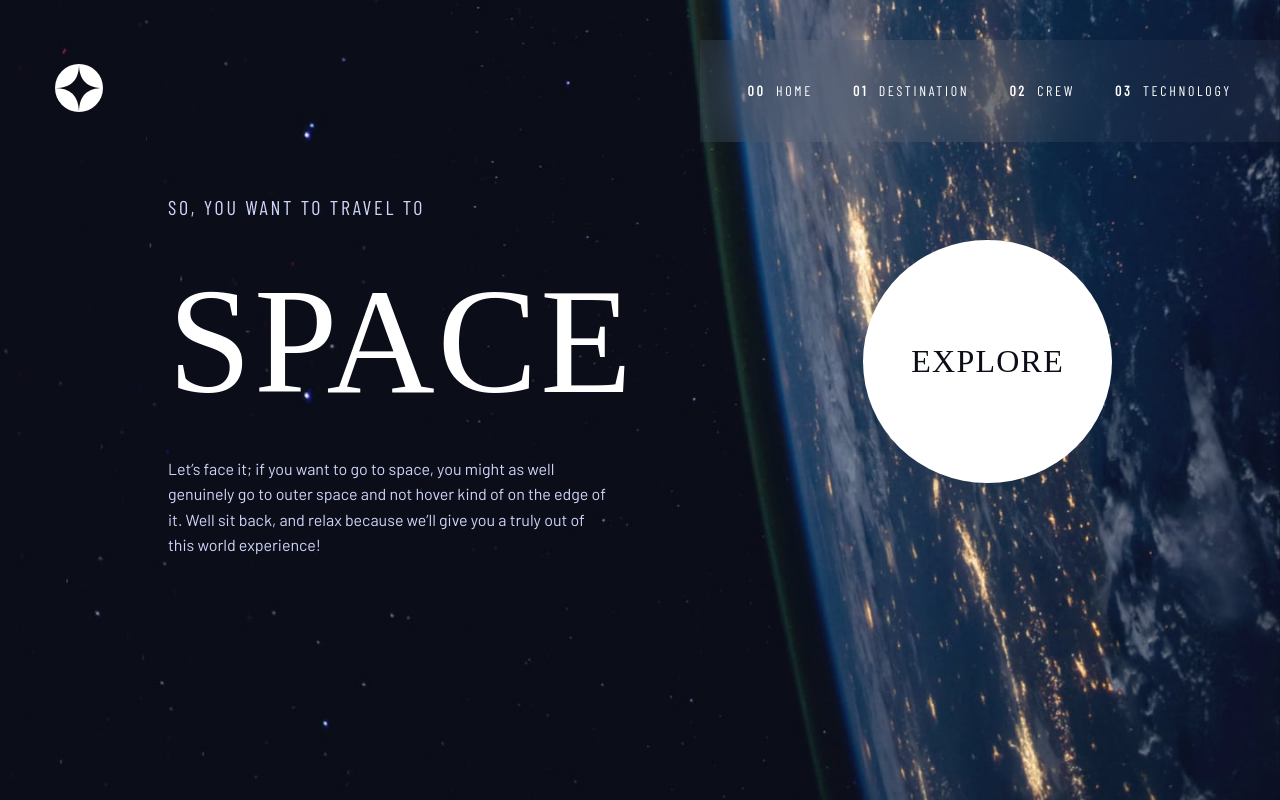
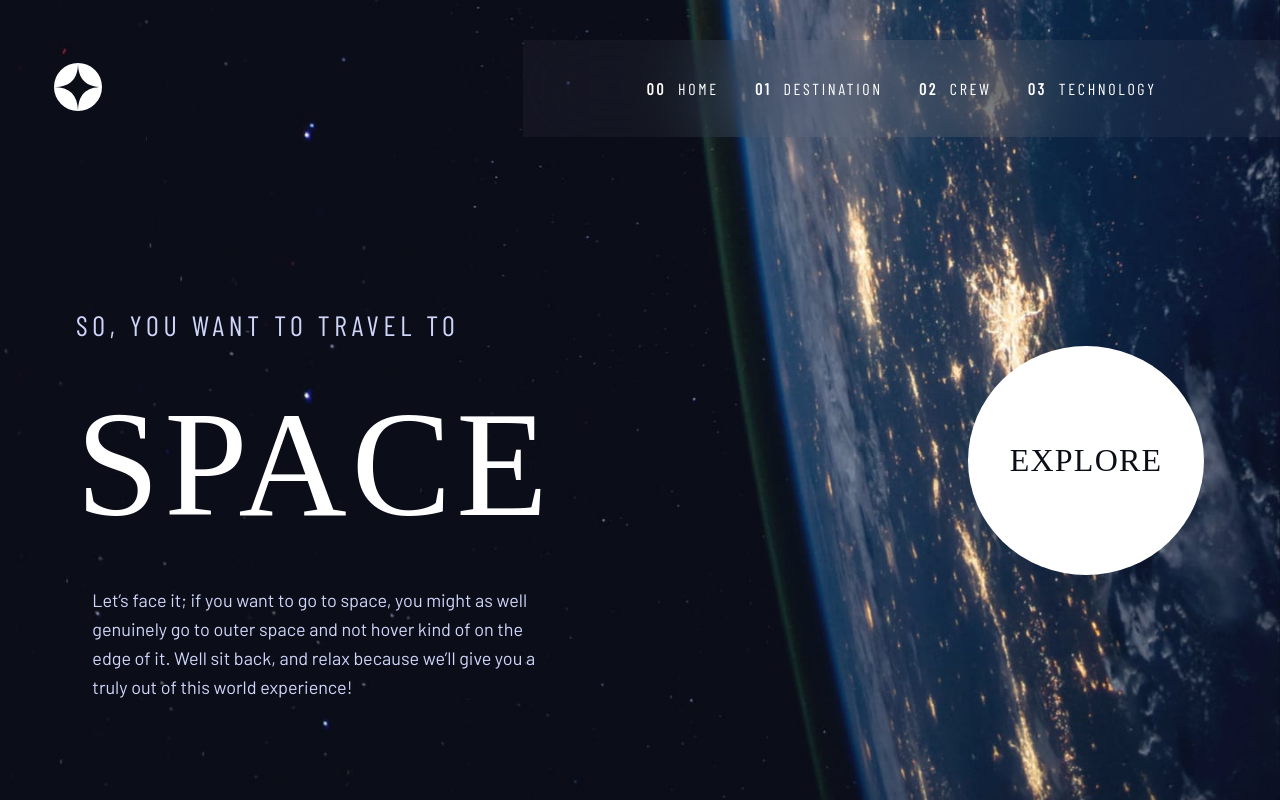
Before and after one commit to samuel-adu/space-tourism-website, a React (Create React App) app: page / in a window 1280 px wide. Built offline with nearby package versions, Linux system fonts and the light colour scheme; the HTML template or start-up script is replaced by a standard one; a web font is replaced by a local one.

Commit message:
refactor: destination page style update

```diff
--- a/src/App.css
+++ b/src/App.css
@@ -10,9 +10,8 @@
 body {
   margin: 0;
   font-family: var(--ff-body);
-  font-size: var(--fs-500);
+  font-size: var(--fs-400);
   font-weight: 400;
-  line-height: 1.6;
   color: var(--clr-accent);
   /* background-color: var(--bg-dark); */
 }
@@ -29,6 +28,13 @@ a {
 
 ul {
   list-style: none;
+  padding: 0;
+  margin: 0;
+}
+
+li {
+  padding: 0;
+  margin: 0;
 }
 
 button {
@@ -39,13 +45,26 @@ button {
 
 /* * Typography ======================================================*/
 
+h1,
+h2,
+h3,
+h4,
+h5,
+h6 {
+  line-height: 1.1;
+}
+
+p {
+  line-height: 1.6;
+}
+
 .page-heading {
   font-family: var(--ff-heading);
   font-size: var(--fs-500);
   font-weight: 400;
   text-transform: uppercase;
   letter-spacing: 2.7px;
-  color: var(--clr-secondary);
+  color: var(--clr-light);
   margin-bottom: 2em;
 }
 
@@ -68,7 +87,7 @@ button {
   font-family: var(--ff-headline);
   font-weight: 400;
   text-transform: uppercase;
-  color: var(--clr-secondary);
+  color: var(--clr-light);
 }
 
 .body-text {
@@ -103,11 +122,13 @@ button {
 }
 
 /* * Layout styles */
+.page {
+  text-align: center;
+}
 
 .tab {
   display: flex;
   gap: 1em;
-  align-items: center;
   justify-content: center;
   margin-top: 1.75em;
   margin-bottom: 1.5em;
@@ -115,13 +136,13 @@ button {
 
 .tab-btn {
   background-color: var(--bg-dark);
-  border: 1px solid var(--clr-secondary);
+  border: 1px solid var(--clr-light);
   border-radius: 50%;
   cursor: pointer;
 }
 
 .underline {
-  background-color: var(--clr-secondary);
+  background-color: var(--clr-light);
   height: 1px;
   width: 100%;
   margin-bottom: 1.5em;
@@ -139,10 +160,37 @@ button {
   .container {
     padding-inline: 2em;
   }
+
+  .page-heading {
+    text-align: left;
+  }
+
+  .body-text {
+    width: 573px;
+    margin-inline: auto;
+  }
 }
+
 @media (min-width: 1024px) {
   .container {
-    max-width: 1024px;
-    margin: 0 auto;
+    max-width: 1200px;
+    margin-inline: auto;
+  }
+
+  .page {
+    text-align: left;
+  }
+
+  .page-content {
+    display: flex;
+    justify-content: space-between;
+  }
+
+  .body-text {
+    width: 444px;
+  }
+
+  .tab {
+    justify-content: flex-start;
   }
 }
--- a/src/components/navbar/Navbar.jsx
+++ b/src/components/navbar/Navbar.jsx
@@ -30,23 +30,33 @@ function Navbar() {
         <button onClick={toggleNav} className="nav-btn nav__close-btn">
           <img src={cross} alt="nav toggle" />
         </button>
-        <div className="nav__list">
+        <div>
+          <ul className="nav__list">
+            <li className="nav__item">
               <Link onClick={toggleNav} className="nav__link" to="./">
                 <span aria-hidden="true">00</span>
                 Home
               </Link>
+            </li>
+            <li className="nav__item">
               <Link onClick={toggleNav} className="nav__link" to="destination">
                 <span aria-hidden="true">01</span>
                 Destination
               </Link>
+            </li>
+            <li className="nav__item">
               <Link onClick={toggleNav} className="nav__link" to="crew">
                 <span aria-hidden="true">02</span>
                 Crew
               </Link>
+            </li>
+            <li className="nav__item">
               <Link onClick={toggleNav} className="nav__link" to="technology">
                 <span aria-hidden="true">03</span>
                 Technology
               </Link>
+            </li>
+          </ul>
         </div>
       </nav>
     </div>
--- a/src/components/navbar/navbar.css
+++ b/src/components/navbar/navbar.css
@@ -3,6 +3,7 @@
   align-items: center;
   justify-content: space-between;
   padding: 1.5em;
+  margin-bottom: 1em;
 }
 
 nav {
@@ -15,8 +16,6 @@ nav {
   width: 66.66%;
   background: rgba(255, 255, 255, 0.04);
   backdrop-filter: blur(40.7742px);
-  padding-inline: 2em;
-  padding-top: 7.375em;
   transform: translateX(100%);
   opacity: 0;
   transition: all 0.5s;
@@ -27,12 +26,6 @@ nav {
   opacity: 1;
   transform: translateX(0);
   z-index: 5;
-}
-
-.nav__list {
-  display: flex;
-  flex-direction: column;
-  gap: 2em;
 }
 
 .nav-btn {
@@ -46,6 +39,18 @@ nav {
   top: 3em;
 }
 
+.nav__list {
+  padding-inline: 2em;
+  padding-top: 7.375em;
+  display: flex;
+  flex-direction: column;
+  gap: 1em;
+}
+
+.nav__item {
+  padding-block: 0.5em;
+}
+
 .nav__link {
   font-family: var(--ff-heading);
   font-size: var(--fs-nav);
@@ -53,6 +58,17 @@ nav {
   color: var(--clr-light);
   text-decoration: none;
   letter-spacing: 2.7px;
+  line-height: 1.2;
+}
+
+.nav__item:hover,
+.nav__item:focus {
+  border-bottom: 3px solid var(--clr-light);
+  opacity: 0.5;
+}
+
+.nav__item.active {
+  border-bottom: 3px solid var(--clr-light);
 }
 
 .nav__link span {
@@ -62,7 +78,8 @@ nav {
 
 @media (min-width: 640px) {
   .navbar {
-    padding: 1.25em 2em;
+    padding: 1.5em 2.4375em;
+    margin-bottom: 2.5em;
   }
 
   nav {
@@ -74,11 +91,17 @@ nav {
     transform: translateX(0);
     height: auto;
     width: auto;
-    padding: 2em 2.4em;
   }
 
   .nav__list {
     flex-direction: row;
+    padding-inline: 2.4375em;
+    padding-top: 0;
+    gap: 2em;
+  }
+
+  .nav__item {
+    padding-block: 2.4375em;
   }
 
   .nav__link span {
@@ -92,11 +115,20 @@ nav {
 
 @media (min-width: 1024px) {
   .navbar {
-    padding: 3.2em 2.75em;
+    padding: 3.5em 3em;
+    margin-bottom: 1em;
   }
 
   nav {
-    top: 2em;
+    top: 2.2em;
+  }
+
+  .nav__list {
+    padding-inline: 6.85em;
+  }
+
+  .nav__item {
+    padding-block: 2.1em;
   }
 
   .nav__link span {
--- a/src/components/routes/crew/Crew.jsx
+++ b/src/components/routes/crew/Crew.jsx
@@ -23,13 +23,15 @@ function Crew() {
   const { name, images, role, bio } = crew;
 
   return (
-    <div className="crew">
+    <div className="page crew-page">
       <div className="background bg-crew"></div>
       <div className="container">
         <h1 className="page-heading">
           <span aria-hidden="true">02</span>Meet Your Crew
         </h1>
 
+        <div className="page-content">
+          <div>
             <div className="preview-img">
               <img src={require(`../../../${images.png}`)} alt="douglas" />
             </div>
@@ -37,6 +39,7 @@ function Crew() {
             <div className="underline"></div>
 
             <div className="tab">{tabButton}</div>
+          </div>
 
           <div>
             <h2 className="crew-role">{role}</h2>
@@ -45,6 +48,7 @@ function Crew() {
           </div>
         </div>
       </div>
+    </div>
   );
 }
 
--- a/src/components/routes/crew/crew.css
+++ b/src/components/routes/crew/crew.css
@@ -13,7 +13,7 @@
   font-size: var(--fs-500);
   line-height: 1.1;
   text-transform: uppercase;
-  color: var(--clr-secondary);
+  color: var(--clr-light);
   opacity: 0.5;
   margin-bottom: 0.5em;
 }
@@ -24,7 +24,7 @@
   font-size: var(--fs-600);
   line-height: 1.1;
   text-transform: uppercase;
-  color: var(--clr-secondary);
+  color: var(--clr-light);
   margin-bottom: 0.5em;
 }
 
--- a/src/components/routes/destination/Destination.jsx
+++ b/src/components/routes/destination/Destination.jsx
@@ -25,14 +25,14 @@ function Destination() {
   const { name, description, travel, distance, images } = destination;
 
   return (
-    <div className="destination">
+    <div className="page destination-page">
       <div className="background bg-destination"></div>
       <div className="container">
         <h1 className="page-heading">
           <span aria-hidden="true">01</span>Pick your destination
         </h1>
 
-        <article>
+        <article className="page-content">
           <div className="preview-img">
             <img src={require(`../../../${images.png}`)} alt={name} />
           </div>
@@ -45,7 +45,7 @@ function Destination() {
 
             <div className="underline"></div>
 
-            <div>
+            <div className="destination-details">
               <div>
                 <h3 className="page-subheading">Avg. Distance</h3>
                 <p className="headline-text destination-info">{distance}</p>
--- a/src/components/routes/home/Home.jsx
+++ b/src/components/routes/home/Home.jsx
@@ -3,18 +3,20 @@ import "./home.css";
 
 function Home() {
   return (
-    <div className="home container">
+    <div className="page homepage">
       <div className="background bg-home"></div>
-      <div>
+      <div className="container">
+        <div className="page-content">
+          <div className="">
             <h1 className="main-heading">
               So, you want to travel to<span>space</span>
             </h1>
 
             <p className="body-text">
-          Let’s face it; if you want to go to space, you might as well genuinely
-          go to outer space and not hover kind of on the edge of it. Well sit
-          back, and relax because we’ll give you a truly out of this world
-          experience!
+              Let’s face it; if you want to go to space, you might as well
+              genuinely go to outer space and not hover kind of on the edge of
+              it. Well sit back, and relax because we’ll give you a truly out of
+              this world experience!
             </p>
           </div>
 
@@ -24,6 +26,8 @@ function Home() {
             </Link>
           </div>
         </div>
+      </div>
+    </div>
   );
 }
 
--- a/src/components/routes/home/home.css
+++ b/src/components/routes/home/home.css
@@ -1,21 +1,5 @@
-.home {
-  text-align: center;
-}
-
 .bg-home {
   background-image: url(../../../assets/home/background-home-mobile.jpg);
-}
-
-.large-btn {
-  font-family: var(--ff-headline);
-  font-size: var(--fs-btn);
-  font-weight: 400;
-  letter-spacing: 1.25px;
-  color: var(--clr-dark);
-  padding: 3em 1.5em;
-  border-radius: 50%;
-  background-color: var(--bg-light);
-  margin-block: 2em;
 }
 
 .main-heading {
@@ -37,30 +21,47 @@
   margin-top: 0.2em;
 }
 
+.large-btn {
+  font-family: var(--ff-headline);
+  font-size: var(--fs-btn);
+  font-weight: 400;
+  letter-spacing: 1.25px;
+  color: var(--clr-dark);
+  padding: 3em 1.3em;
+  border-radius: 50%;
+  background-color: var(--bg-light);
+  margin-block: 2em;
+  text-align: center;
+}
+
 @media (min-width: 640px) {
-  .container {
-    margin: 0 auto;
-  }
-
-  .main-heading,
-  .body-text {
-    margin-inline: auto;
-    width: 445px;
+  .homepage {
+    margin-top: 6em;
   }
 
   .bg-home {
     background-image: url(../../../assets/home/background-home-tablet.jpg);
   }
+
+  /* .main-heading,
+  .body-text {
+    margin-inline: auto;
+    width: 445px;
+  } */
+
+  .main-heading {
+    font-size: var(--fs-500);
+    letter-spacing: 3.375px;
+  }
 }
 
 @media (min-width: 1024px) {
-  .home {
-    text-align: left;
-    display: flex;
-    justify-content: space-between;
-  }
-
   .bg-home {
     background-image: url(../../../assets/home/background-home-desktop.jpg);
   }
+
+  .main-heading {
+    font-size: var(--fs-700);
+    letter-spacing: 4.725px;
+  }
 }
--- a/src/components/routes/technology/Technology.jsx
+++ b/src/components/routes/technology/Technology.jsx
@@ -1,9 +1,9 @@
 import { useState } from "react";
 import data from "../../../data.json";
 import "./technology.css";
-const technologies = data.technology;
 
 function Technology() {
+  const technologies = data.technology;
   const [technology, setTechnology] = useState(technologies[0]);
 
   const tabButton = technologies.map((technology, index) => {
--- a/src/index.css
+++ b/src/index.css
@@ -1,3 +1,5 @@
+@import-normalize;
+
 :root {
   --clr-accent: rgba(208, 214, 249, 1);
   --clr-light: rgba(255, 255, 255, 1);
@@ -20,8 +22,6 @@
   --fs-500: 1rem;
   --fs-400: 0.9375rem;
   --fs-300: 0.875rem;
-
-  --space-m: 2em;
 }
 
 @media (min-width: 640px) {
@@ -29,24 +29,25 @@
     --fs-nav: 0.875rem;
     --fs-btn: 2rem;
     --fs-900: 9.375rem;
-    --fs-800: 3.5rem;
+    --fs-800: 5rem;
     --fs-700: 1.75rem;
     --fs-600: 1.5rem;
     --fs-500: 1.25rem;
     --fs-400: 1rem;
-    --fs-300: 0.875rem;
+    --fs-300: 1rem;
   }
 }
 
 @media (min-width: 1024px) {
   :root {
+    --fs-nav: 1rem;
     --fs-btn: 2rem;
     --fs-900: 9.375rem;
-    --fs-800: 3.5rem;
+    --fs-800: 6.25rem;
     --fs-700: 1.75rem;
     --fs-600: 1.5rem;
-    --fs-500: 1.25rem;
-    --fs-400: 1rem;
-    --fs-300: 0.875rem;
+    --fs-500: 1.75rem;
+    --fs-400: 1.125rem;
+    --fs-300: 1rem;
   }
 }
```
Also changed, not shown: src/components/routes/destination/destination.css (+40 -0 lines). Lines whose indentation alone changed are shown as unchanged.
